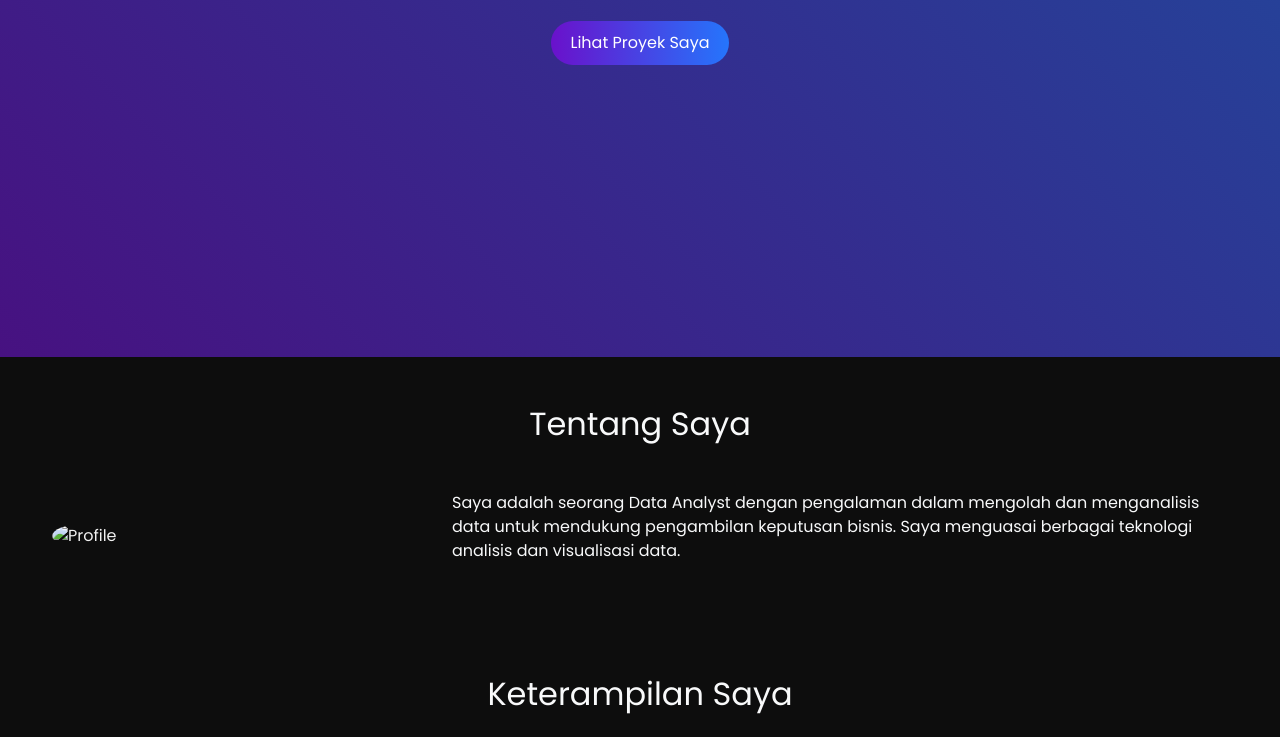
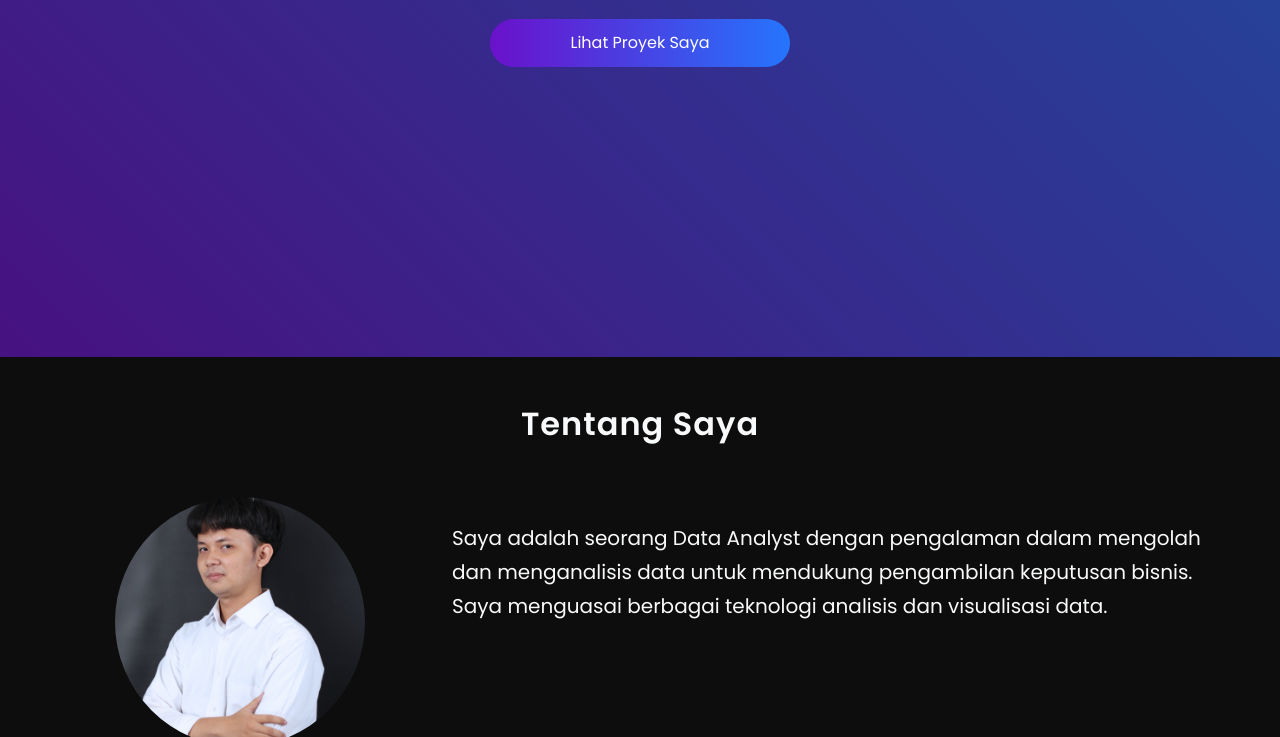
Before and after one commit to BayuPrap/Portofolio, a plain HTML site: page index.html in a window 1280 px wide. Shown: the part 443-1180 px from the top of the page. Drawn offline with nearby package versions, Linux system fonts and the light colour scheme.

Commit message:
Update 2025-12-06 5:53

```diff
--- a/css/style.css
+++ b/css/style.css
@@ -120,6 +120,52 @@ section {
     width: 100%;
 }
 
+/* --- About Section --- */
+#about {
+    background-color: var(--bg-darker);
+    padding: 80px 20px;
+}
+
+#about h2 {
+    color: var(--text-light);
+    margin-bottom: 30px;
+    text-align: center;
+    font-weight: 600;
+    letter-spacing: 1px;
+}
+
+/* Profil Circle dengan Border Ungu */
+.profile-circle {
+    position: relative;
+    display: inline-block;
+    border: 1px solid transparent;
+    border-radius: 50%;
+    padding: 5px;
+    transition: transform 0.3s ease;
+}
+
+.profile-circle:hover {
+    transform: scale(1.05);
+    box-shadow: 0 0 20px rgba(106, 17, 203, 0.5);
+}
+
+.profile-circle img {
+    width: 250px;
+    height: 250px;
+    object-fit: cover;
+    border-radius: 50%;
+    display: block;
+}
+
+/* Teks Deskripsi */
+#about p {
+    line-height: 1.7;
+    color: var(--text-light);
+    font-size: 1rem;
+    text-align: left;
+    margin-top: 30px;
+}
+
 /* --- Skills Section --- */
 #skills {
     background-color: var(--bg-darker);
@@ -218,13 +264,28 @@ section {
     font-size: 0.9rem;
 }
 
-/* --- Form Styling --- */
+/* --- Contact Section --- */
+#contact {
+    background-color: var(--bg-darker);
+    padding: 80px 20px;
+}
+
+#contact h2 {
+    color: var(--text-light);
+    margin-bottom: 40px;
+    text-align: center;
+    font-weight: 600;
+}
+
+/* Form Styling */
 .form-control {
     background-color: var(--bg-card);
     color: var(--text-light);
     border: 1px solid var(--border);
-    max-width: 500px; /* Agar form tidak terlalu lebar */
-    margin: 0 auto;
+    border-radius: 8px;
+    padding: 12px 15px;
+    font-size: 1rem;
+    transition: all 0.3s ease;
 }
 
 .form-control:focus {
@@ -234,6 +295,26 @@ section {
     box-shadow: 0 0 0 0.2rem rgba(106, 17, 203, 0.25);
 }
 
+/* Button Gradient Purple + Blue */
+.btn-gradient-purple {
+    background: linear-gradient(90deg, var(--purple-start), var(--purple-end));
+    border: none;
+    color: white;
+    padding: 12px 20px;
+    border-radius: 50px;
+    transition: all 0.3s ease;
+    font-size: 1rem;
+    width: 100%;
+    max-width: 300px;
+    margin: 0 auto;
+    display: block;
+}
+
+.btn-gradient-purple:hover {
+    transform: scale(1.05);
+    box-shadow: 0 4px 15px rgba(106, 17, 203, 0.4);
+}
+
 /* --- Footer --- */
 footer {
     padding: 20px;
--- a/index.html
+++ b/index.html
@@ -50,12 +50,16 @@
 <section id="about" class="py-5 bg-dark-section">
     <div class="container">
         <h2 class="text-center mb-5 text-light">Tentang Saya</h2>
-            <div class="row align-items-center">
-                <div class="col-md-4">
+        <div class="row align-items-start">
+            <div class="col-md-4 d-flex justify-content-center">
+                <div class="profile-circle">
                     <img src="assets/img/profile.jpg" class="img-fluid rounded-circle" alt="Profile">
                 </div>
+            </div>
             <div class="col-md-8">
-                    <p class="text-light">Saya adalah seorang Data Analyst dengan pengalaman dalam mengolah dan menganalisis data untuk mendukung pengambilan keputusan bisnis. Saya menguasai berbagai teknologi analisis dan visualisasi data.</p>
+                <p class="text-light fs-5">
+                    Saya adalah seorang Data Analyst dengan pengalaman dalam mengolah dan menganalisis data untuk mendukung pengambilan keputusan bisnis. Saya menguasai berbagai teknologi analisis dan visualisasi data.
+                </p>
             </div>
         </div>
     </div>
@@ -136,21 +140,25 @@
     <section id="contact" class="py-5 bg-dark-custom text-white">
         <div class="container">
             <h2 class="text-center mb-5">Kontak Saya</h2>
+            <div class="row justify-content-center">
+                <div class="col-md-8 col-lg-6">
                     <form>
                         <div class="mb-3">
                             <label for="name" class="form-label">Nama</label>
-                    <input type="text" class="form-control bg-dark-input text-white" id="name">
+                            <input type="text" class="form-control bg-dark-input text-white w-100" id="name" placeholder="Masukkan nama Anda">
                         </div>
                         <div class="mb-3">
                             <label for="email" class="form-label">Email</label>
-                    <input type="email" class="form-control bg-dark-input text-white" id="email">
+                            <input type="email" class="form-control bg-dark-input text-white w-100" id="email" placeholder="Masukkan email Anda">
                         </div>
                         <div class="mb-3">
                             <label for="message" class="form-label">Pesan</label>
-                    <textarea class="form-control bg-dark-input text-white" id="message" rows="4"></textarea>
+                            <textarea class="form-control bg-dark-input text-white w-100" id="message" rows="5" placeholder="Tulis pesan Anda..."></textarea>
                         </div>
-                <button type="submit" class="btn btn-gradient-purple">Kirim</button>
+                        <button type="submit" class="btn btn-gradient-purple w-100 mt-3">Kirim</button>
                     </form>
+                </div>
+            </div>
         </div>
     </section>
 
```
Also changed, not shown: assets/img/profile.jpg (added). Lines whose indentation alone changed are shown as unchanged.
